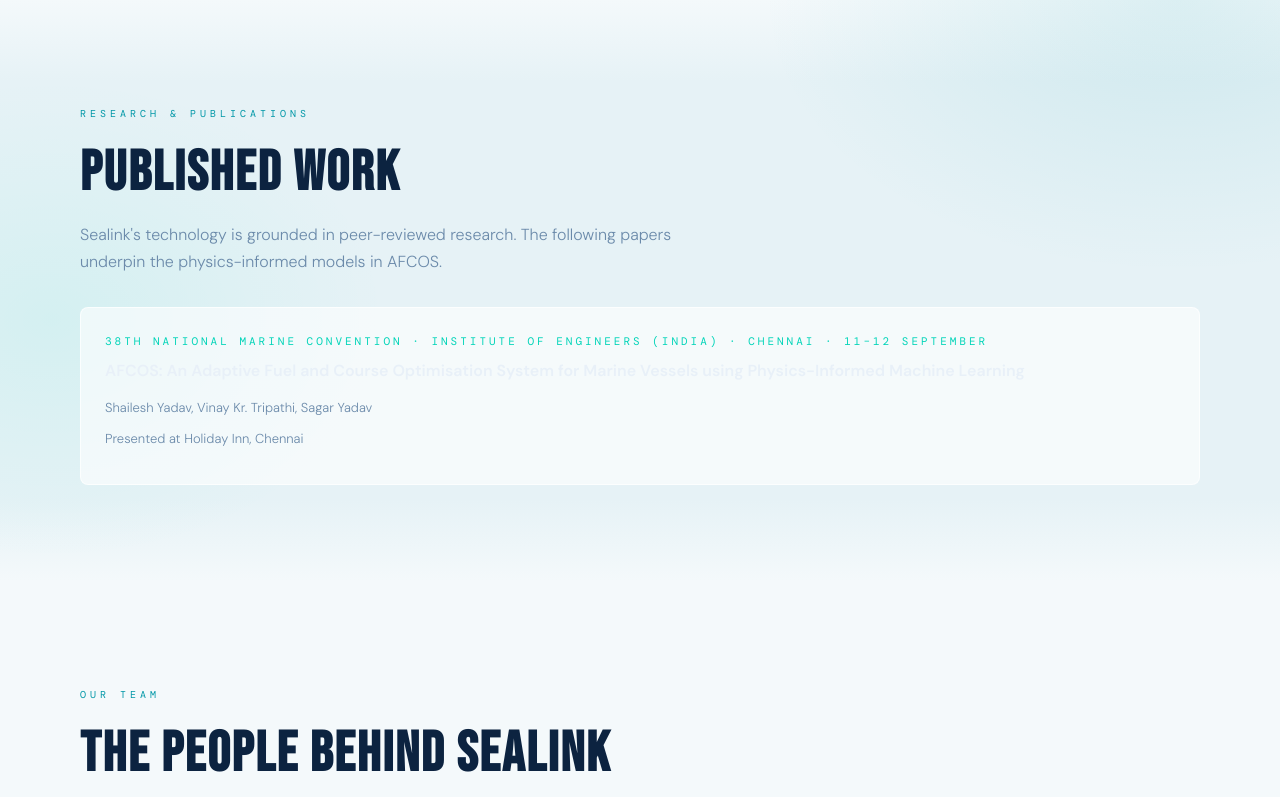
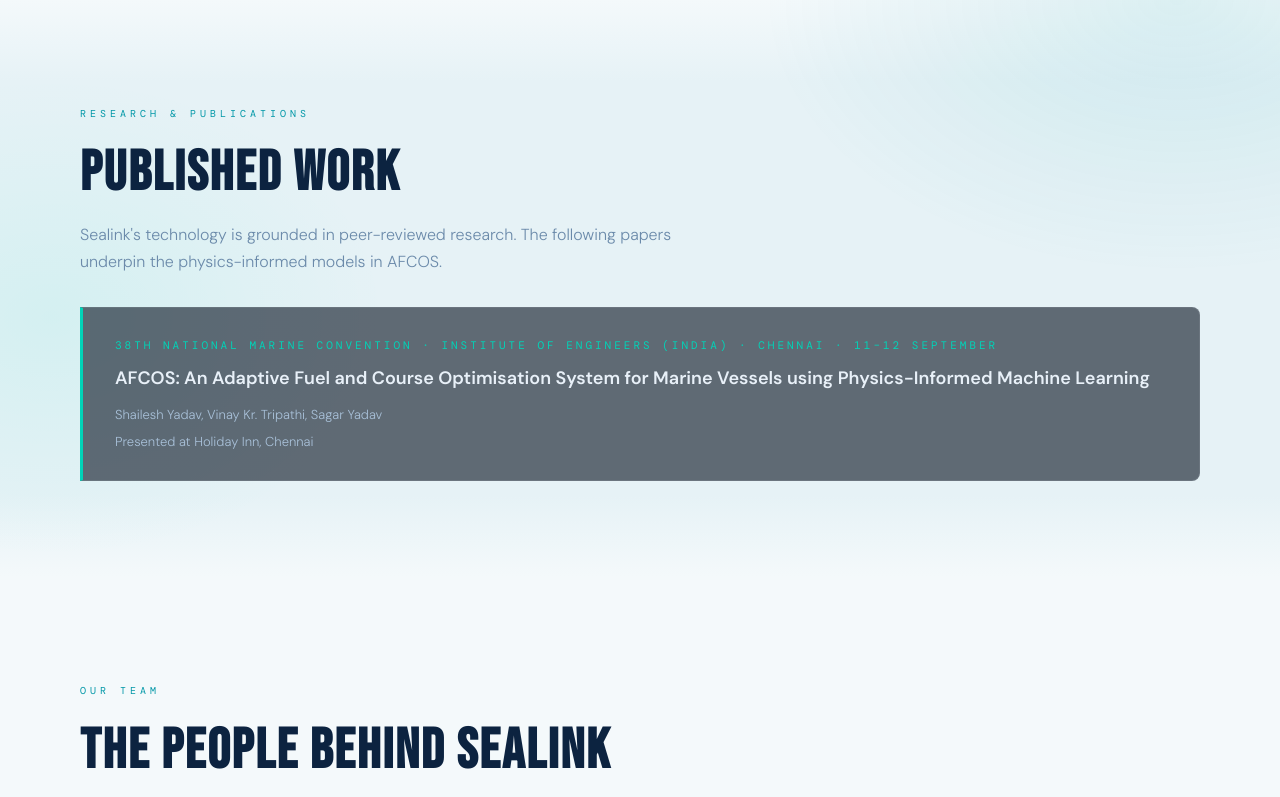
Before and after one commit to shailesh8944/sealink-, a Next.js app: page /about in a window 1280 px wide. Shown: the part 2501-3298 px from the top of the page. Built offline with nearby package versions, Linux system fonts and the light colour scheme.

Commit message:
Fix publication card visibility: dark bg, teal left border, light text colours
Co-Authored-By: Claude Sonnet 4.6 <noreply@anthropic.com>

```diff
--- a/app/globals.css
+++ b/app/globals.css
@@ -1242,10 +1242,13 @@ h2 {
 }
 
 .publication-item {
-  padding: 24px;
-  border: 1px solid var(--glass-border);
-  border-radius: 8px;
-  background: var(--glass-bg);
+  padding: 28px 32px;
+  border-left: 3px solid var(--teal-hero);
+  border-radius: 0 8px 8px 0;
+  background: rgba(6,15,30,0.6);
+  border-top: 1px solid rgba(255,255,255,0.08);
+  border-right: 1px solid rgba(255,255,255,0.08);
+  border-bottom: 1px solid rgba(255,255,255,0.08);
 }
 
 .publication-venue {
@@ -1255,14 +1258,15 @@ h2 {
   color: var(--teal-hero);
   text-transform: uppercase;
   display: block;
-  margin-bottom: 8px;
+  margin-bottom: 12px;
 }
 
 .publication-title {
-  font-size: 16px;
-  font-weight: 600;
-  color: var(--dark-text);
+  font-size: 18px;
+  font-weight: 700;
+  color: #e8f0f8;
   margin: 0 0 12px;
+  line-height: 1.4;
 }
 
 .publication-link {
--- a/components/pages/AboutClient.tsx
+++ b/components/pages/AboutClient.tsx
@@ -184,10 +184,10 @@ export default function AboutClient() {
               <li className="publication-item">
                 <span className="publication-venue">38th National Marine Convention · Institute of Engineers (India) · Chennai · 11–12 September</span>
                 <p className="publication-title">AFCOS: An Adaptive Fuel and Course Optimisation System for Marine Vessels using Physics-Informed Machine Learning</p>
-                <p style={{ fontSize: 13, color: 'var(--dark-muted)', margin: '0 0 10px' }}>
+                <p style={{ fontSize: 13, color: '#a8c0d8', margin: '0 0 6px' }}>
                   Shailesh Yadav, Vinay Kr. Tripathi, Sagar Yadav
                 </p>
-                <p style={{ fontSize: 13, color: 'var(--dark-muted)', margin: '0 0 10px' }}>
+                <p style={{ fontSize: 13, color: '#a8c0d8', margin: 0 }}>
                   Presented at Holiday Inn, Chennai
                 </p>
               </li>
```
